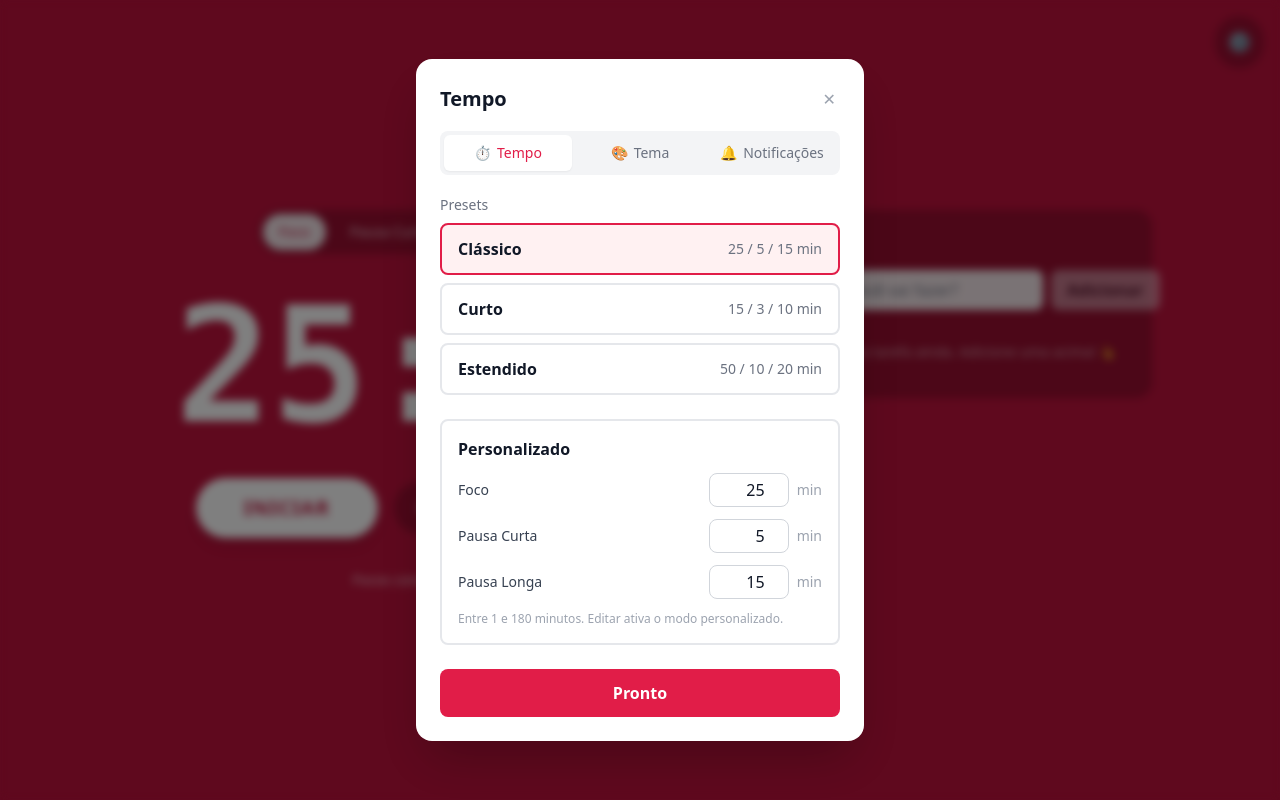
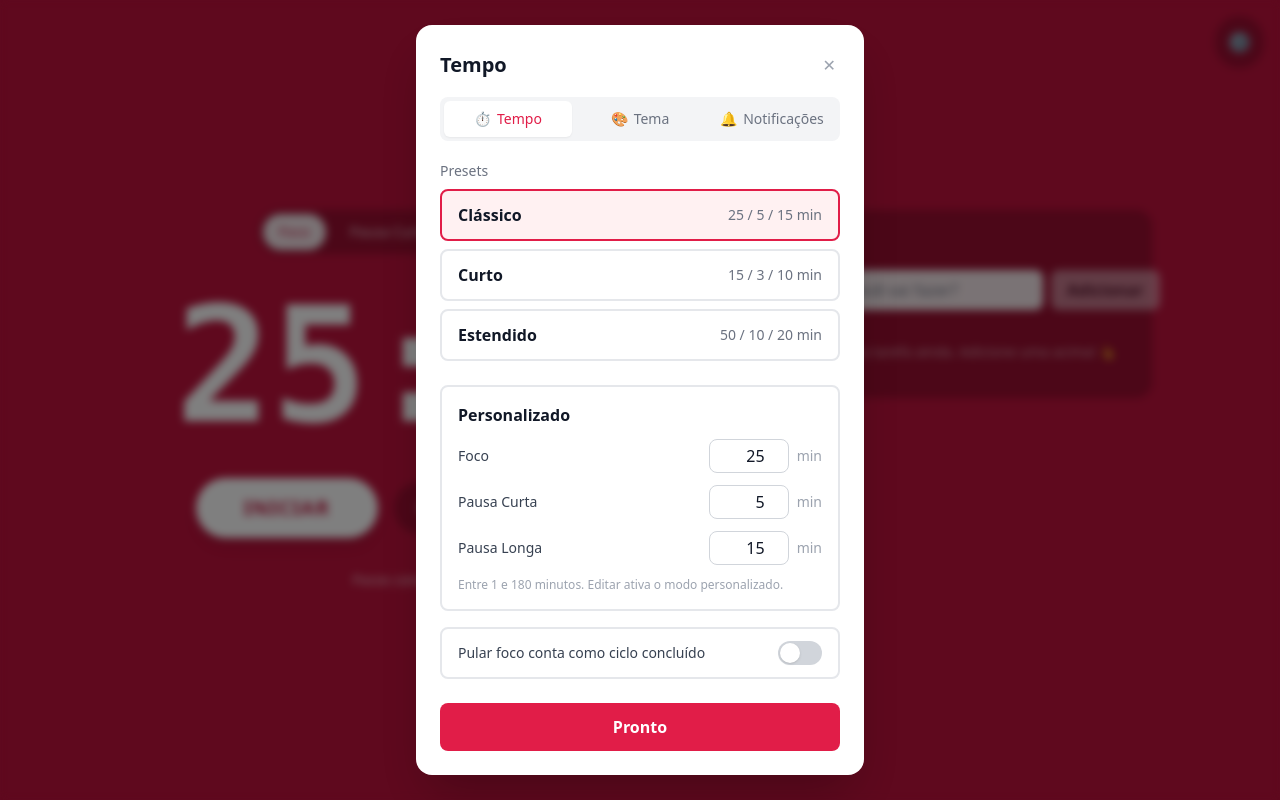
Before and after one commit to DevGuiRocha/Pomodoro-App, a Next.js app: page / in a window 1280 px wide. Both pictures are taken after a click on the button "⚙️". Built offline with nearby package versions, Linux system fonts and the light colour scheme.

Commit message:
feat: adicionado opção para contabilizar ou não pulo de etapas para pausa longa

```diff
--- a/src/components/PomodoroApp.tsx
+++ b/src/components/PomodoroApp.tsx
@@ -9,6 +9,7 @@ import {
 import { useDurations } from "@/lib/useDurations";
 import { useNotifications } from "@/lib/useNotifications";
 import { useTheme } from "@/lib/useTheme";
+import { useSettings } from "@/lib/useSettings";
 import { playBeep } from "@/lib/sound";
 import Timer from "@/components/Timer";
 import TaskList from "@/components/TaskList";
@@ -30,20 +31,31 @@ export default function PomodoroApp() {
 
   const notifications = useNotifications();
   const { theme, setTheme } = useTheme();
+  const { settings, setSetting } = useSettings();
 
   const mode = MODES[modeId];
 
   /**
-   * Avança para o próximo modo na sequência do Pomodoro. Conta o foco
-   * concluído apenas quando o avanço acontece ao final natural do ciclo
-   * (`countFocus`), não ao pular manualmente.
+   * Avança para o próximo modo na sequência do Pomodoro.
+   *
+   * Ao sair de um FOCO, o avanço só conta como ciclo concluído quando
+   * `countThisFocus` é verdadeiro. A decisão pausa curta/longa é sempre
+   * baseada no número de focos que o contador EFETIVAMENTE terá — assim
+   * pular sem contar não desalinha o ritmo da pausa longa.
+   *
+   * Retorna `true` se o próximo modo for a pausa longa.
    */
   const advanceMode = useCallback(
-    (countFocus: boolean) => {
+    (countThisFocus: boolean) => {
       if (modeId === "focus") {
-        const next = completedFocus + 1;
-        const goLong = next % CYCLES_UNTIL_LONG_BREAK === 0;
-        if (countFocus) setCompletedFocus(next);
+        // Total de focos após este avanço (incrementa só se contar).
+        const effective = countThisFocus ? completedFocus + 1 : completedFocus;
+        if (countThisFocus) setCompletedFocus(effective);
+
+        // Vai para pausa longa quando o foco contado fecha um múltiplo do
+        // ciclo. Se o foco não conta, nunca dispara a pausa longa.
+        const goLong =
+          countThisFocus && effective % CYCLES_UNTIL_LONG_BREAK === 0;
         setModeId(goLong ? "longBreak" : "shortBreak");
         return goLong;
       }
@@ -70,10 +82,11 @@ export default function PomodoroApp() {
     }
   }, [modeId, advanceMode, notifications]);
 
-  // Pular: avança de modo manualmente, sem som/notificação e sem contar foco.
+  // Pular: avança de modo manualmente, sem som/notificação. Pular um foco só
+  // conta como ciclo se o usuário ativou essa preferência.
   const handleSkip = useCallback(() => {
-    advanceMode(false);
-  }, [advanceMode]);
+    advanceMode(settings.countSkippedFocus);
+  }, [advanceMode, settings.countSkippedFocus]);
 
   const switchMode = useCallback(
     (id: ModeId) => {
@@ -119,6 +132,10 @@ export default function PomodoroApp() {
           customDurations={customDurations}
           onSelectPreset={selectPreset}
           onSetCustomDuration={setCustomDuration}
+          countSkippedFocus={settings.countSkippedFocus}
+          onSetCountSkippedFocus={(value) =>
+            setSetting("countSkippedFocus", value)
+          }
           notificationsSupported={notifications.supported}
           notificationsEnabled={notifications.enabled}
           notificationPermission={notifications.permission}
--- a/src/components/SettingsPanel.tsx
+++ b/src/components/SettingsPanel.tsx
@@ -31,6 +31,8 @@ interface SettingsPanelProps {
   customDurations: Durations;
   onSelectPreset: (id: string) => void;
   onSetCustomDuration: (mode: (typeof MODE_ORDER)[number], minutes: number) => void;
+  countSkippedFocus: boolean;
+  onSetCountSkippedFocus: (value: boolean) => void;
   notificationsSupported: boolean;
   notificationsEnabled: boolean;
   notificationPermission: NotificationPermission | "unsupported";
@@ -46,6 +48,8 @@ export default function SettingsPanel({
   customDurations,
   onSelectPreset,
   onSetCustomDuration,
+  countSkippedFocus,
+  onSetCountSkippedFocus,
   notificationsSupported,
   notificationsEnabled,
   notificationPermission,
@@ -181,6 +185,29 @@ export default function SettingsPanel({
                 personalizado.
               </p>
             </div>
+
+            {/* Comportamento ao pular */}
+            <label className="mt-4 flex cursor-pointer items-center justify-between gap-3 rounded-lg border-2 border-gray-200 px-4 py-3 dark:border-gray-700">
+              <span className="text-sm text-gray-700 dark:text-gray-300">
+                Pular foco conta como ciclo concluído
+              </span>
+              <button
+                type="button"
+                role="switch"
+                aria-checked={countSkippedFocus}
+                onClick={() => onSetCountSkippedFocus(!countSkippedFocus)}
+                className={`inline-flex h-6 w-11 shrink-0 items-center rounded-full px-0.5 transition-colors ${
+                  countSkippedFocus ? "bg-rose-600" : "bg-gray-300"
+                }`}
+                aria-label="Pular foco conta como ciclo concluído"
+              >
+                <span
+                  className={`h-5 w-5 rounded-full bg-white shadow transition-transform ${
+                    countSkippedFocus ? "translate-x-5" : "translate-x-0"
+                  }`}
+                />
+              </button>
+            </label>
           </div>
         )}
 
--- /dev/null
+++ b/src/lib/useSettings.ts
@@ -0,0 +1,30 @@
+import { useCallback } from "react";
+import { useLocalStorage } from "@/lib/useLocalStorage";
+
+/** Preferências de comportamento do timer. */
+export interface Settings {
+  /** Se pular um bloco de foco conta como um ciclo de foco concluído. */
+  countSkippedFocus: boolean;
+}
+
+const STORAGE_KEY = "pomodoro:settings";
+
+const DEFAULT_SETTINGS: Settings = {
+  countSkippedFocus: false,
+};
+
+export function useSettings() {
+  const [settings, setSettings] = useLocalStorage<Settings>(
+    STORAGE_KEY,
+    DEFAULT_SETTINGS,
+  );
+
+  const setSetting = useCallback(
+    <K extends keyof Settings>(key: K, value: Settings[K]) => {
+      setSettings((prev) => ({ ...prev, [key]: value }));
+    },
+    [setSettings],
+  );
+
+  return { settings, setSetting };
+}
```
